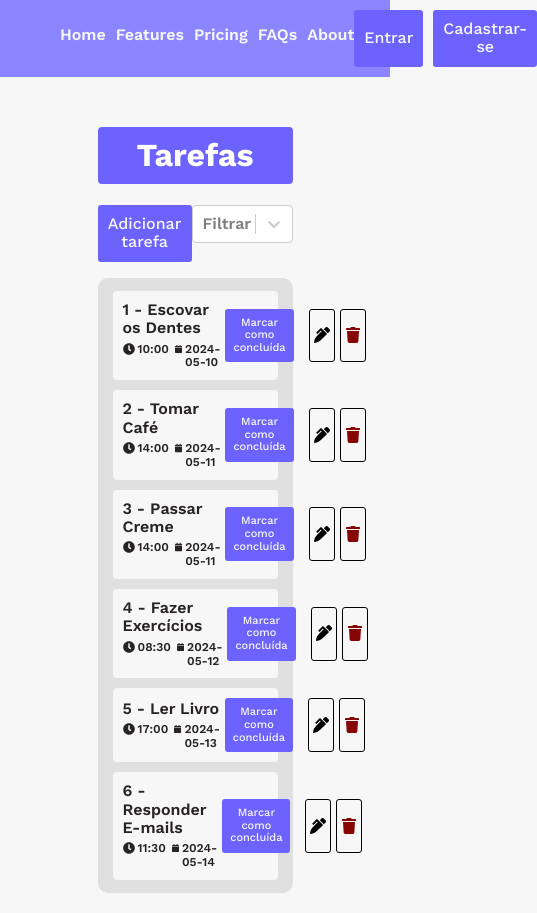
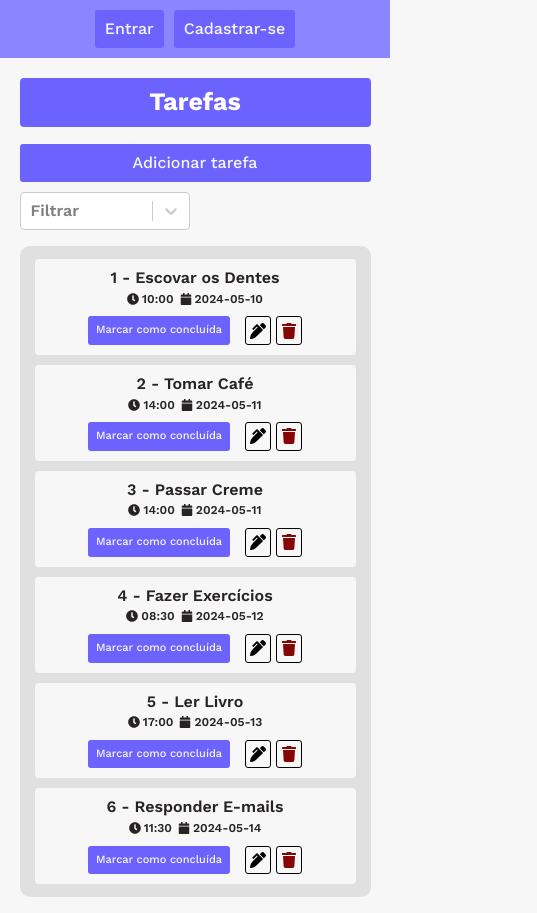
Before and after one commit to JpLoyal/To_Do, a React (Vite) app: page / in a window 390 px wide. Shown: the whole page, 537 px wide, since content can reach past the window. Built offline with nearby package versions, Linux system fonts and the light colour scheme.

Commit message:
feat: adiciona responsividade mobile

```diff
--- a/src/components/Header/Header.module.css
+++ b/src/components/Header/Header.module.css
@@ -27,3 +27,15 @@
 .botoesLoginSub {
 
 }
+
+@media (max-width: 600px) {
+
+    .navbarHeader {
+        display: none;
+    }
+
+    .header {
+        justify-content: center;
+    }
+
+}
--- a/src/components/Tasks/Tasks.jsx
+++ b/src/components/Tasks/Tasks.jsx
@@ -56,7 +56,7 @@ const Tasks = ({ tasks, setTasks, atualizarTarefa, removerTarefa, filtroTarefas
                 {tarefasFiltradas.map((tarefa, index)=>{
                     return (
                         <li key={index} className={styles.elementoListaTarefas}>
-                            <div>
+                            <div className={styles.containerTarefaDataHorario}>
                                 <div>
                                     {index + 1} - {tarefa.descricao}
                                 </div>
--- a/src/components/Tasks/Tasks.module.css
+++ b/src/components/Tasks/Tasks.module.css
@@ -50,3 +50,20 @@
     gap: 6px;
     margin-top: 5px;
 }
+
+@media (max-width: 600px) {
+    .elementoListaTarefas {
+        flex-direction: column;
+    }
+
+    .containerIndexDescricao {
+        text-align: center;
+    }
+
+    .containerTarefaDataHorario {
+        display: flex;
+        flex-direction: column;
+        align-items: center;
+        margin-bottom: 10px;
+    }
+}
--- a/src/components/WrapperTasks/WrapperTasks.module.css
+++ b/src/components/WrapperTasks/WrapperTasks.module.css
@@ -16,3 +16,21 @@
     display: flex;
     justify-content: space-between;
 }
+
+@media (max-width: 600px) {
+
+    .containerTasks {
+        width: 90%;
+        margin-top: 20px;
+    }
+
+    .tituloTarefa {
+        font-size: 25px;
+    }
+
+    .containerAddFiltrar {
+        flex-direction: column;
+        gap: 10px;
+    }
+
+}
--- a/src/index.css
+++ b/src/index.css
@@ -29,11 +29,6 @@ button:hover {
 }
 
 .estilosModals {
-    /* position: absolute;
-    top: 40px;
-    left: 40px;
-    right: 40px;
-    bottom: 40px; */
     background-color: var(--branco);
     position: relative;
     height: 50%;
```
